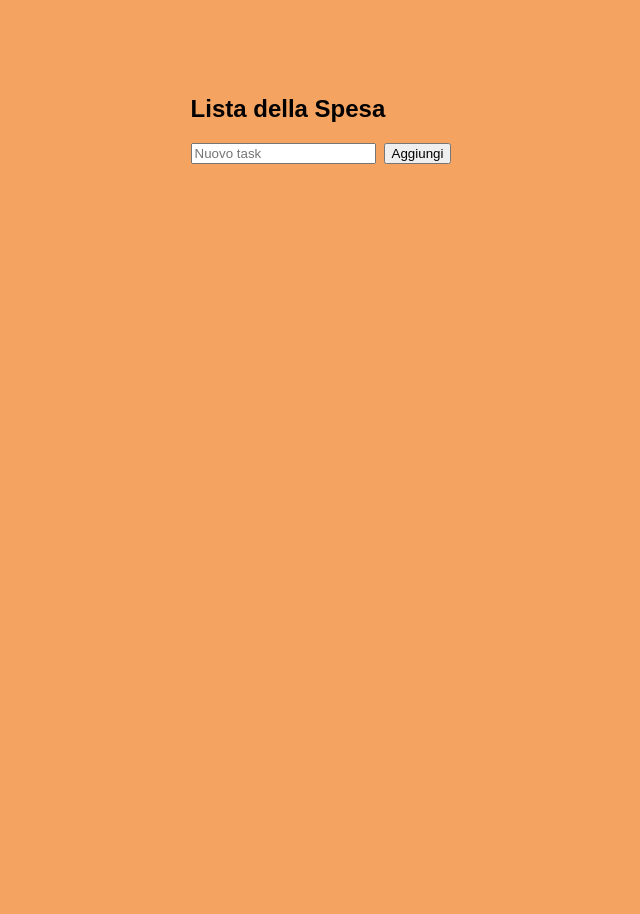
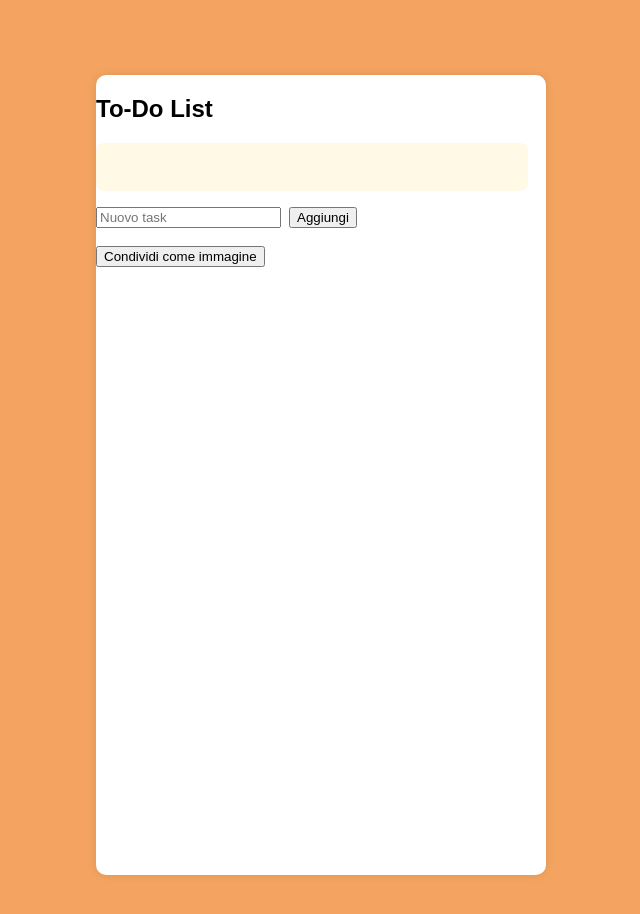
Before and after one commit to armandocacace/todo_list, a React (Create React App) app: page / in a window 1280 px wide. Shown: the top 914 px of the page, without its empty margins (319-959 px from the left). Built offline with nearby package versions, Linux system fonts and the light colour scheme.

Commit message:
aggiunto tasto share + bugfix

```diff
--- a/package.json
+++ b/package.json
@@ -9,6 +9,7 @@
     "@testing-library/react": "^16.3.0",
     "@testing-library/user-event": "^13.5.0",
     "gh-pages": "^6.3.0",
+    "html2canvas": "^1.4.1",
     "react": "^19.1.0",
     "react-dom": "^19.1.0",
     "react-scripts": "5.0.1",
--- a/src/App.js
+++ b/src/App.js
@@ -1,19 +1,19 @@
-import React, { useEffect, useState } from 'react';
+import React, { useEffect, useState, useRef } from 'react';
+import html2canvas from 'html2canvas';
 import './App.css';
 
 function App() {
   const [tasks, setTasks] = useState([]);
   const [text, setText] = useState('');
+  const listRef = useRef();
 
-  // Carica i task da localStorage all'avvio
+  // Carica da localStorage
   useEffect(() => {
-    const savedTasks = localStorage.getItem('tasks');
-    if (savedTasks) {
-      setTasks(JSON.parse(savedTasks));
-    }
+    const saved = localStorage.getItem('tasks');
+    if (saved) setTasks(JSON.parse(saved));
   }, []);
 
-  // Salva i task su localStorage ogni volta che cambiano
+  // Salva su localStorage
   useEffect(() => {
     localStorage.setItem('tasks', JSON.stringify(tasks));
   }, [tasks]);
@@ -29,34 +29,71 @@ function App() {
     setTasks(prev => prev.filter(task => task.id !== id));
   };
 
+  const condividiLista = async () => {
+    if (!listRef.current) return;
+
+    const canvas = await html2canvas(listRef.current);
+    canvas.toBlob(async (blob) => {
+      const file = new File([blob], 'lista-todo.png', { type: 'image/png' });
+
+      if (navigator.canShare && navigator.canShare({ files: [file] })) {
+        try {
+          await navigator.share({
+            files: [file],
+            title: 'La mia To-Do List',
+            text: 'Guarda cosa devo fare!'
+          });
+        } catch (err) {
+          alert('Condivisione annullata o non riuscita.');
+        }
+      } else {
+        alert('La condivisione diretta non è supportata su questo dispositivo. Puoi scaricare l\'immagine.');
+        const link = document.createElement('a');
+        link.download = 'lista-todo.png';
+        link.href = URL.createObjectURL(file);
+        link.click();
+      }
+    });
+  };
+
   return (
     <div className="div">
-    <div className="comtent">
-      <h2>Lista della Spesa</h2>
+      <div className="content">
+        <h2>To-Do List</h2>
+        <div ref={listRef} style={{
+          padding: 16,
+          background: '#fff9e6',
+          borderRadius: 8,
+          maxWidth: 400,
+          marginBottom: 16
+        }}>
+          <ul style={{ listStyle: 'none', padding: 0 }}>
+            {tasks.map(task => (
+              <li key={task.id} style={{
+                wordBreak: 'break-word',
+                marginBottom: 6,
+                background: '#f3f3f3',
+                padding: '8px 12px',
+                borderRadius: 4,
+                display: 'flex',
+                justifyContent: 'space-between'
+              }}>
+                <span>{task.text}</span>
+                <button onClick={() => deleteTask(task.id)}>X</button>
+              </li>
+            ))}
+          </ul>
+        </div>
         <input
           value={text}
           onChange={e => setText(e.target.value)}
-        onKeyDown={e => {
-          if (e.key === 'Enter') addTask();
-        }}
+          onKeyDown={e => e.key === 'Enter' && addTask()}
           placeholder="Nuovo task"
           style={{ marginRight: 8 }}
         />
         <button onClick={addTask}>Aggiungi</button>
-      <ul style={{ marginTop: 20 }}>
-        {tasks.map(task => (
-          <li key={task.id} style={{
-            marginBottom: 6,
-            maxWidth: 300,
-            wordWrap: 'break-word',
-            overflowWrap: 'break-word',
-            whiteSpace: 'normal'
-        }}>
-            {task.text}{' '}
-            <button onClick={() => deleteTask(task.id)}>X</button>
-          </li>
-        ))}
-      </ul>
+        <br /><br />
+        <button onClick={condividiLista}>Condividi come immagine</button>
       </div>
     </div>
   );
```
Also changed, not shown: deploy.yml (added, +31 -0 lines), 1 other file (tests, documents, lock files or other folders). Lines whose indentation alone changed are shown as unchanged.
